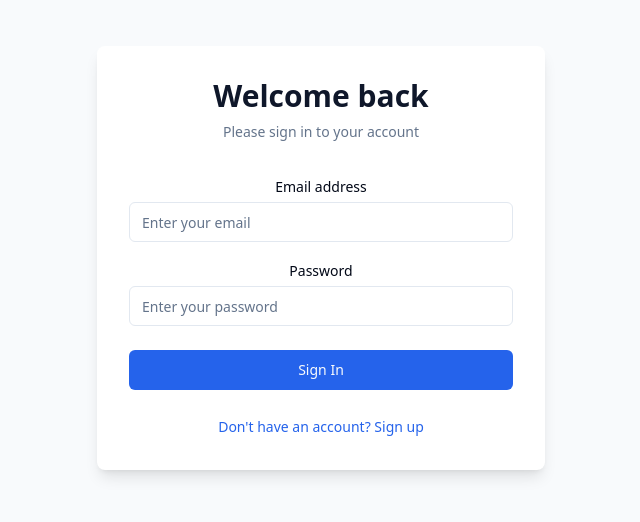
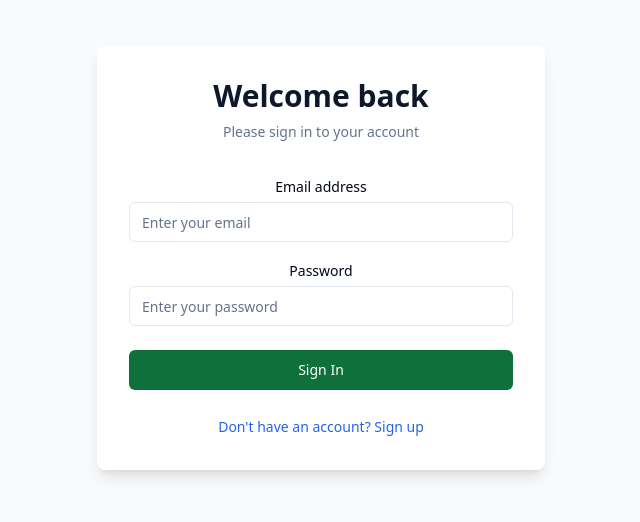
Before and after one commit to FemiofAfrica/minimalist-finance-hub, a React (Vite) app: page /login in a window 1280 px wide. Shown: the part 174-696 px from the top of the page, without its empty margins (319-959 px from the left). Built offline with nearby package versions, Linux system fonts and the light colour scheme; no server answers.

Commit message:
All done for now

```diff
--- a/src/components/AddTransactionDialog.tsx
+++ b/src/components/AddTransactionDialog.tsx
@@ -186,7 +186,7 @@ const AddTransactionDialog = () => {
   return (
     <Dialog open={open} onOpenChange={setOpen}>
       <DialogTrigger asChild>
-        <Button className="px-4 py-2 text-sm font-medium text-white bg-blue-600 hover:bg-blue-700 focus:outline-none focus:ring-2 focus:ring-blue-500 focus:ring-offset-2 transition-colors">
+        <Button className="px-4 py-2 text-sm font-medium text-white bg-primary hover:bg-primary/90 focus:outline-none focus:ring-2 focus:ring-primary focus:ring-offset-2 transition-colors">
           Add Manually
         </Button>
       </DialogTrigger>
--- a/src/components/DashboardSidebar.tsx
+++ b/src/components/DashboardSidebar.tsx
@@ -72,7 +72,7 @@ export function DashboardSidebar() {
         <div className="p-6">
           <Link to="/" className="flex items-center gap-2">
             <Wallet className="h-6 w-6" />
-            <span className="text-xl font-semibold">Finance Tracker</span>
+            <span className="text-xl font-semibold">SayFin</span>
           </Link>
         </div>
         <ScrollArea className="flex-1 px-6">
@@ -81,7 +81,7 @@ export function DashboardSidebar() {
               <Button
                 key={link.href}
                 variant={location.pathname === link.href ? "secondary" : "ghost"}
-                className="justify-start pl-2"
+                className="justify-start pl-2 hover:bg-primary hover:text-primary-foreground"
                 asChild
               >
                 <Link to={link.href}>
@@ -132,7 +132,7 @@ export function DashboardSidebar() {
         </SheetTrigger>
         <SheetContent side="left" className="p-0">
           <SheetHeader className="p-6 text-left">
-            <SheetTitle>Finance Tracker</SheetTitle>
+            <SheetTitle>SayFin</SheetTitle>
           </SheetHeader>
           <Separator />
           <ScrollArea className="h-[calc(100vh-10rem)]">
@@ -141,7 +141,7 @@ export function DashboardSidebar() {
                 <Button
                   key={link.href}
                   variant={location.pathname === link.href ? "secondary" : "ghost"}
-                  className="justify-start"
+                  className="justify-start hover:bg-primary hover:text-primary-foreground"
                   asChild
                 >
                   <Link to={link.href}>
--- a/src/index.css
+++ b/src/index.css
@@ -11,8 +11,8 @@
     --card-foreground: 222.2 84% 4.9%;
     --popover: 0 0% 100%;
     --popover-foreground: 222.2 84% 4.9%;
-    --primary: 221.2 83.2% 53.3%;
-    --primary-foreground: 210 40% 98%;
+    --primary: 147 75% 25%;
+    --primary-foreground: 0 0% 100%;
     --secondary: 210 40% 96.1%;
     --secondary-foreground: 222.2 47.4% 11.2%;
     --muted: 210 40% 96.1%;
@@ -34,8 +34,8 @@
     --card-foreground: 210 40% 98%;
     --popover: 222.2 84% 4.9%;
     --popover-foreground: 210 40% 98%;
-    --primary: 217.2 91.2% 59.8%;
-    --primary-foreground: 222.2 47.4% 11.2%;
+    --primary: 147 75% 30%;
+    --primary-foreground: 0 0% 100%;
     --secondary: 217.2 32.6% 17.5%;
     --secondary-foreground: 210 40% 98%;
     --muted: 217.2 32.6% 17.5%;
```
